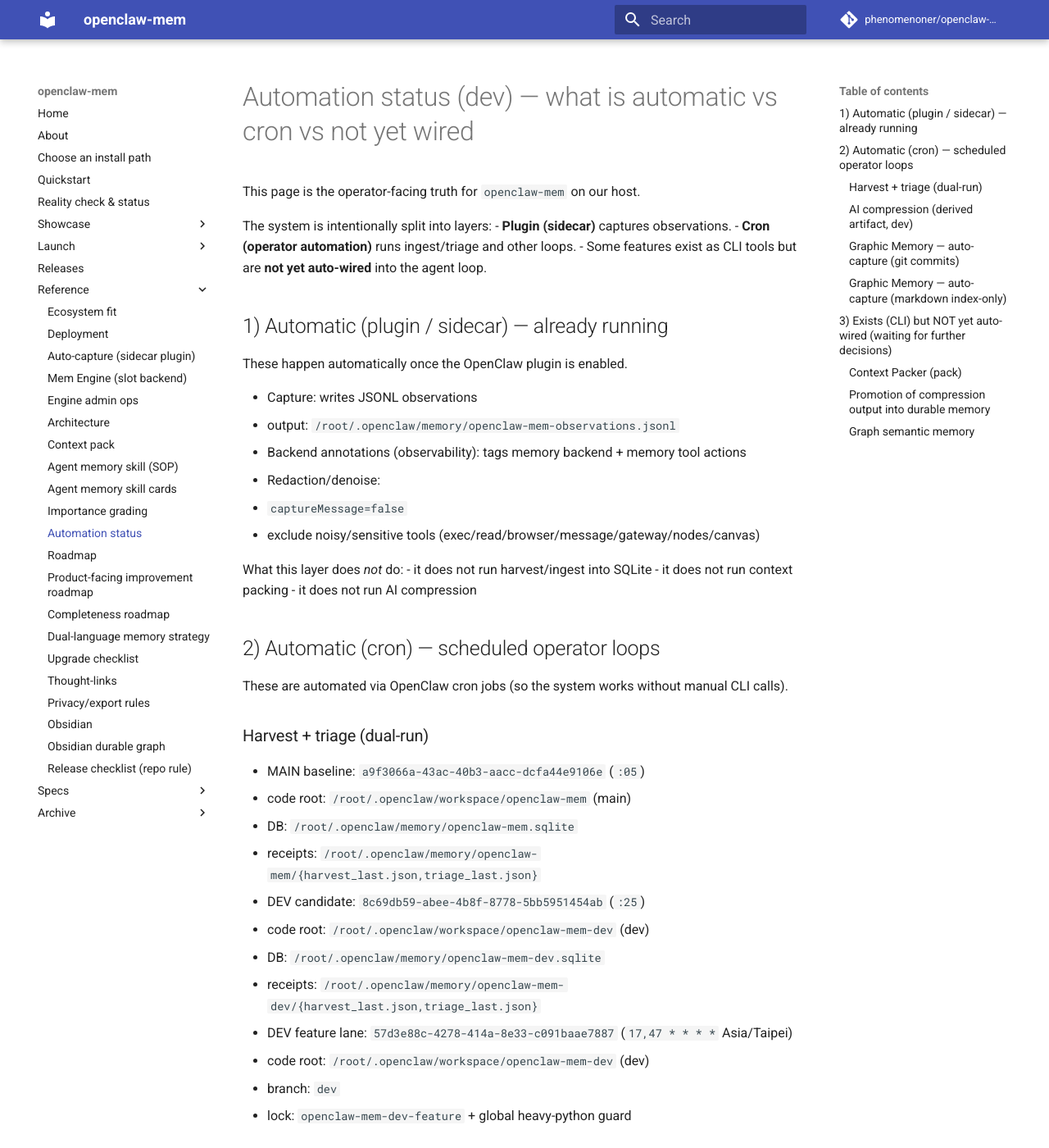
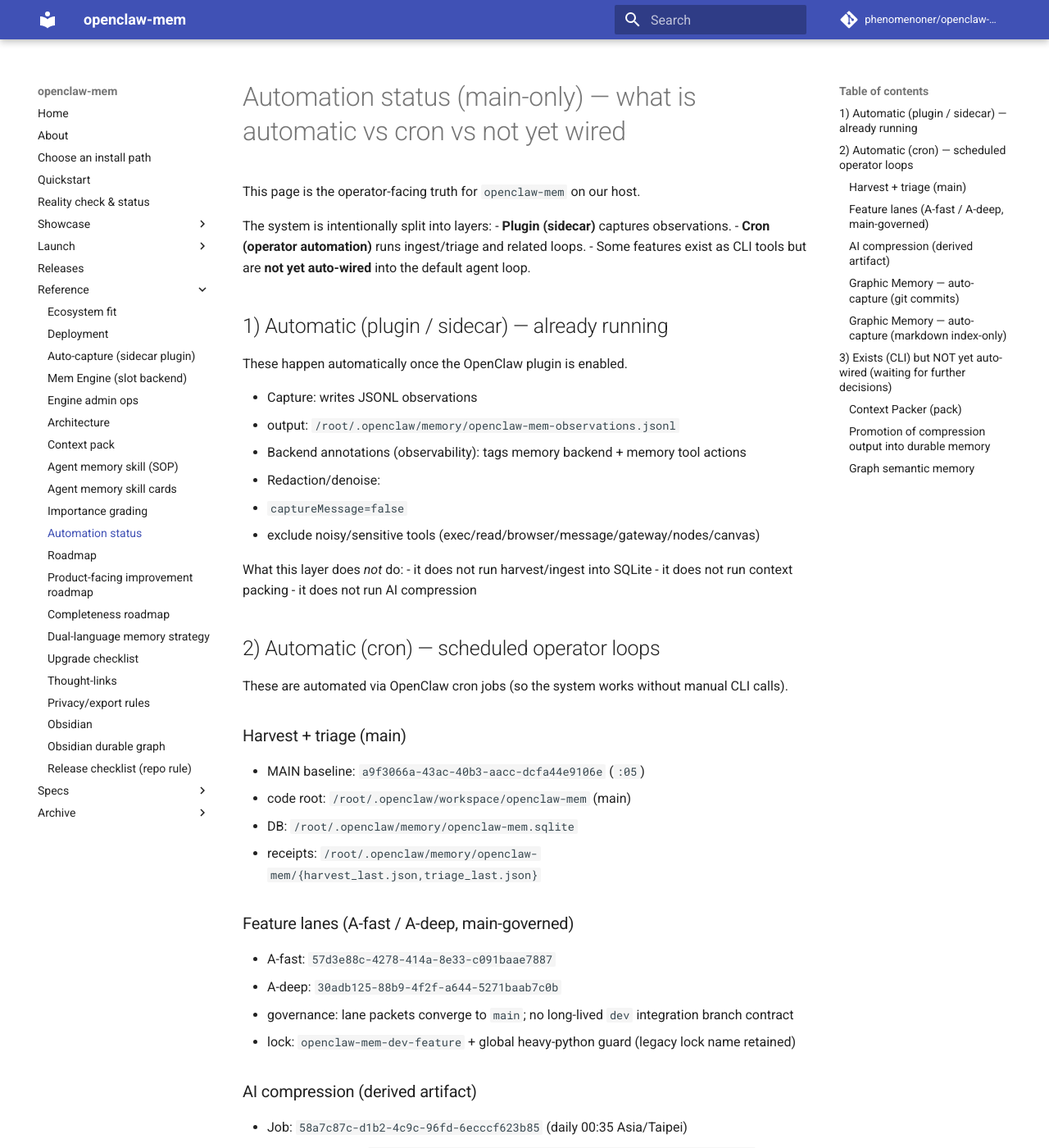
Before and after one commit to phenomenoner/openclaw-mem, an MkDocs documentation site: the page built from docs/automation-status.md, in a window 1280 px wide and 1400 px high. Shown: the whole window at 82% size. Built offline with MkDocs 1.6.1 and Material for MkDocs 9.7.7, drawn with Linux system fonts in a browser that asks for light colours; comment, search, counter and statistics services are not loaded; some of the changed text lies outside the part shown.

Commit message:
docs: align automation status with main-only governance

```diff
--- a/docs/automation-status.md
+++ b/docs/automation-status.md
@@ -1,11 +1,11 @@
-# Automation status (dev) — what is automatic vs cron vs not yet wired
+# Automation status (main-only) — what is automatic vs cron vs not yet wired
 
 This page is the operator-facing truth for `openclaw-mem` on our host.
 
 The system is intentionally split into layers:
 - **Plugin (sidecar)** captures observations.
-- **Cron (operator automation)** runs ingest/triage and other loops.
-- Some features exist as CLI tools but are **not yet auto-wired** into the agent loop.
+- **Cron (operator automation)** runs ingest/triage and related loops.
+- Some features exist as CLI tools but are **not yet auto-wired** into the default agent loop.
 
 ## 1) Automatic (plugin / sidecar) — already running
 These happen automatically once the OpenClaw plugin is enabled.
@@ -25,21 +25,19 @@
 ## 2) Automatic (cron) — scheduled operator loops
 These are automated via OpenClaw cron jobs (so the system works without manual CLI calls).
 
-### Harvest + triage (dual-run)
+### Harvest + triage (main)
 - MAIN baseline: `a9f3066a-43ac-40b3-aacc-dcfa44e9106e` (`:05`)
   - code root: `/root/.openclaw/workspace/openclaw-mem` (main)
   - DB: `/root/.openclaw/memory/openclaw-mem.sqlite`
   - receipts: `/root/.openclaw/memory/openclaw-mem/{harvest_last.json,triage_last.json}`
-- DEV candidate: `8c69db59-abee-4b8f-8778-5bb5951454ab` (`:25`)
-  - code root: `/root/.openclaw/workspace/openclaw-mem-dev` (dev)
-  - DB: `/root/.openclaw/memory/openclaw-mem-dev.sqlite`
-  - receipts: `/root/.openclaw/memory/openclaw-mem-dev/{harvest_last.json,triage_last.json}`
-- DEV feature lane: `57d3e88c-4278-414a-8e33-c091baae7887` (`17,47 * * * *` Asia/Taipei)
-  - code root: `/root/.openclaw/workspace/openclaw-mem-dev` (dev)
-  - branch: `dev`
-  - lock: `openclaw-mem-dev-feature` + global heavy-python guard
 
-### AI compression (derived artifact, dev)
+### Feature lanes (A-fast / A-deep, main-governed)
+- A-fast: `57d3e88c-4278-414a-8e33-c091baae7887`
+- A-deep: `30adb125-88b9-4f2f-a644-5271baab7c0b`
+- governance: lane packets converge to `main`; no long-lived `dev` integration branch contract
+- lock: `openclaw-mem-dev-feature` + global heavy-python guard (legacy lock name retained)
+
+### AI compression (derived artifact)
 - Job: `58a7c87c-d1b2-4c9c-96fd-6ecccf623b85` (daily 00:35 Asia/Taipei)
 - Output (derived): `/root/.openclaw/workspace/memory/compressed/YYYY-MM-DD.md`
 - Receipt: `/root/.openclaw/workspace/memory/compressed/receipts/YYYY-MM-DD.json`
@@ -64,7 +62,7 @@
 - Not yet wired as the default per-request context feeder for OpenClaw.
 
 Why not wired yet:
-- We want a clear promotion gate (dev → main) and a burn-in window.
+- We want a clear promotion gate and a burn-in window.
 - We need confidence on determinism, privacy/redaction, and operator debuggability.
 
 Current pilot sequencing (2026-02):
```
